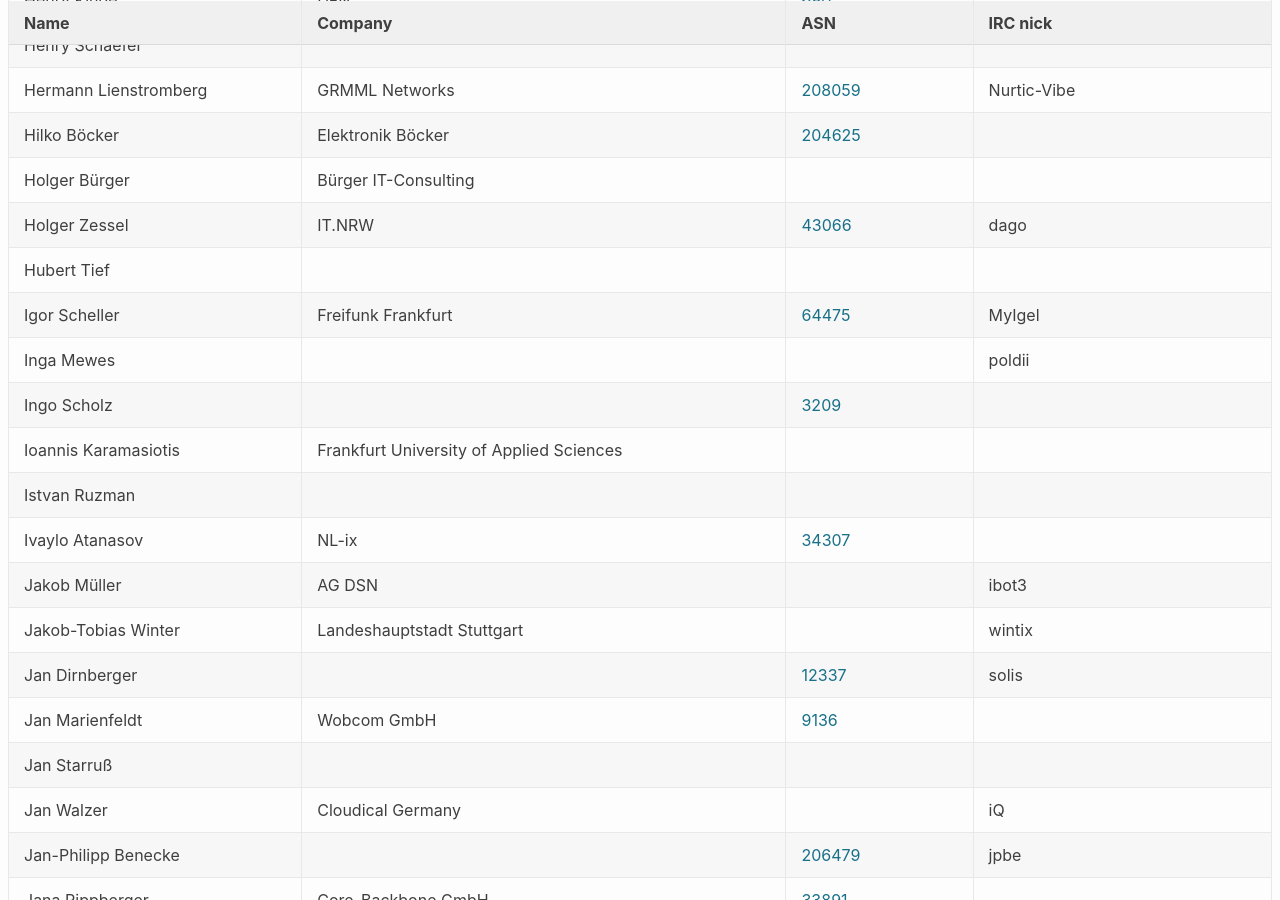
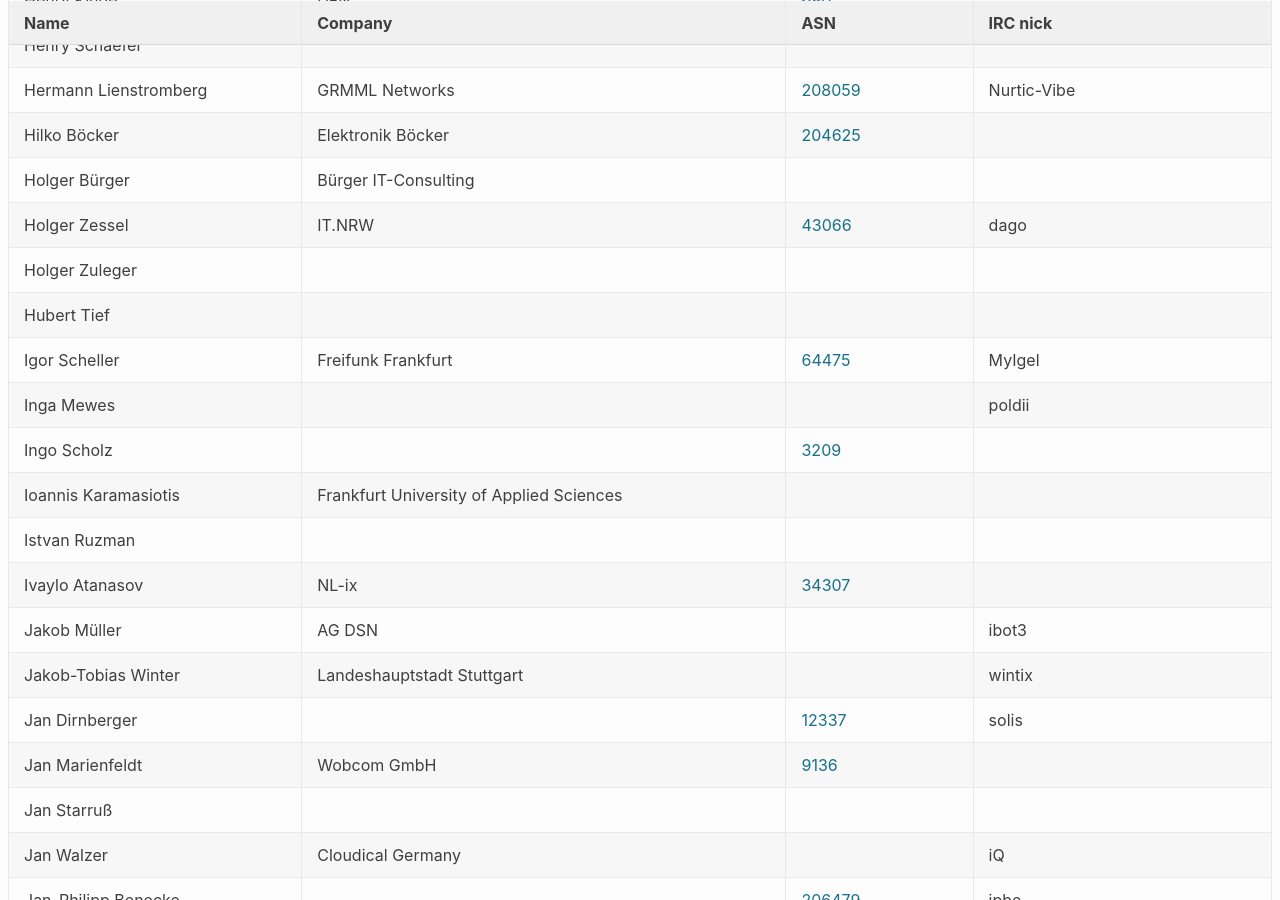
Before and after one commit to denog/pretix-attendeelist, a Jekyll site: the page built from index.markdown, in a window 1280 px wide and 900 px high, scrolled down 7048 px. Built offline with Jekyll 4.4.1, drawn with Linux system fonts in a browser that asks for light colours.

Commit message:
Latest data: Tue Nov  3 10:20:52 UTC 2020

```diff
--- a/_data/attendees.json
+++ b/_data/attendees.json
@@ -918,6 +918,12 @@
     "asn": "AS43066"
   },
   {
+    "name": "Holger Zuleger",
+    "company": null,
+    "irc": null,
+    "asn": null
+  },
+  {
     "name": "Hubert Tief",
     "company": null,
     "irc": null,
```
